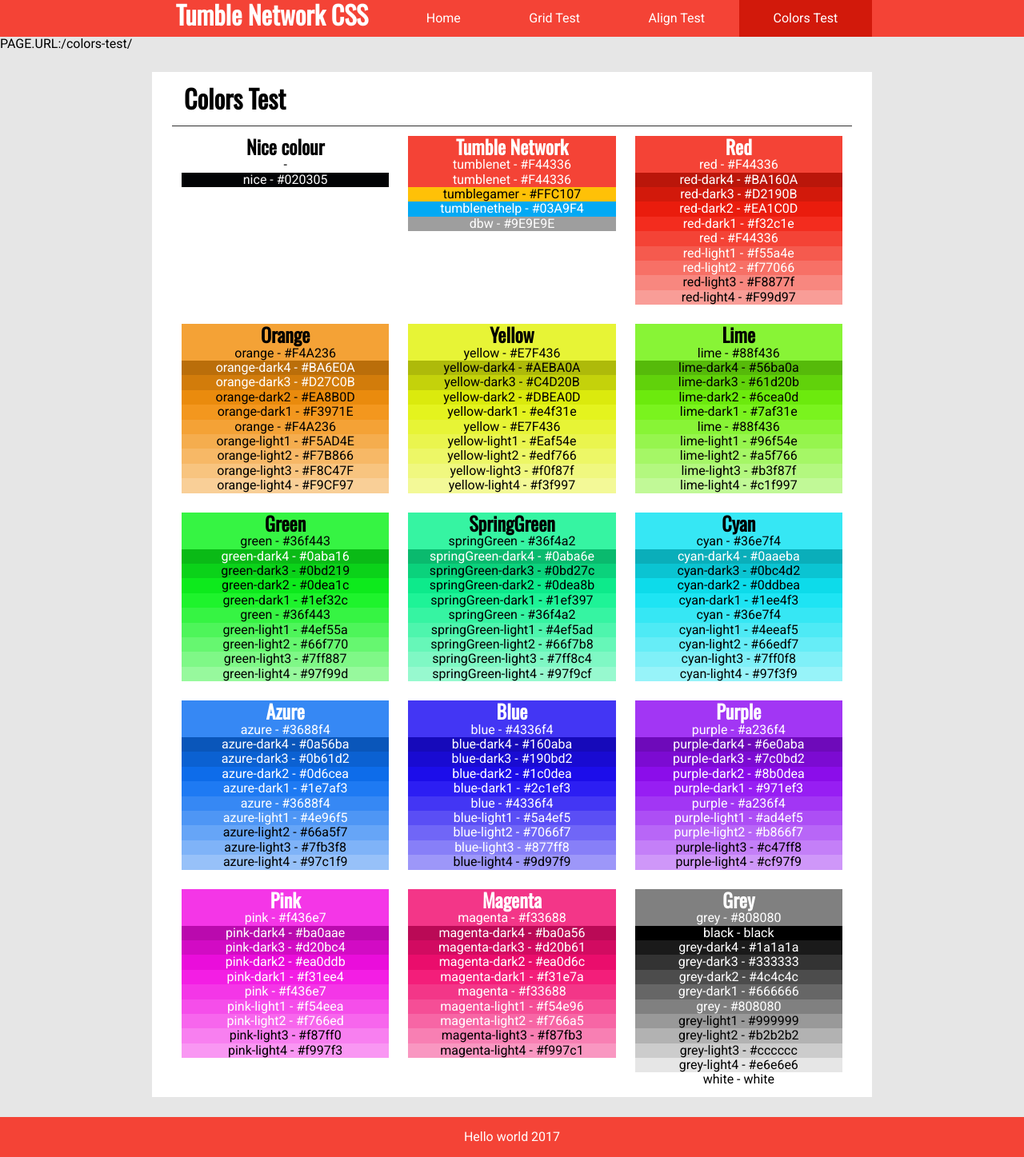
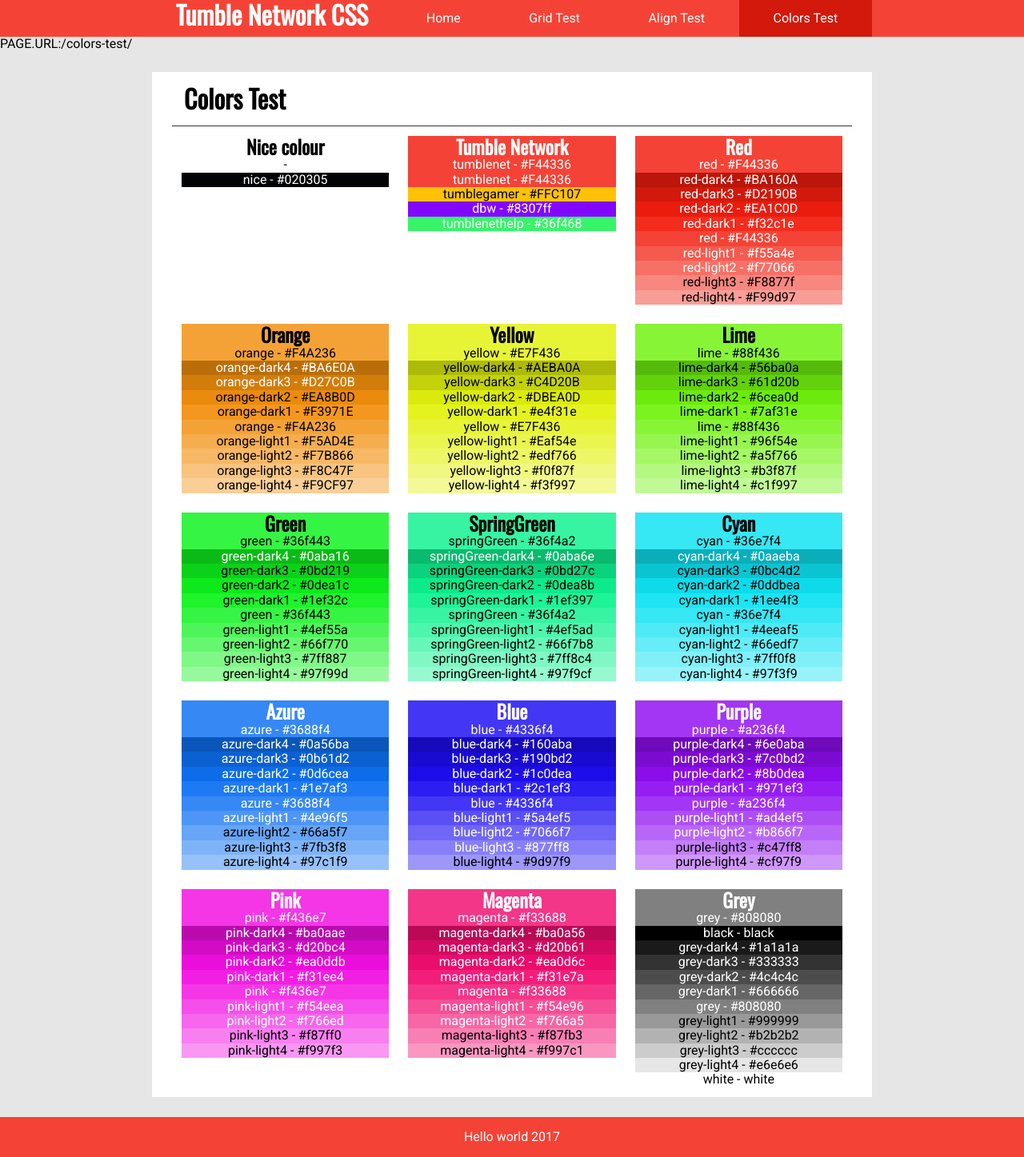
Before and after one commit to tumblenet/tumblenet-css, a Jekyll site: the page built from colors-test.html, in a window 1280 px wide. Shown: the whole page at 80% size. Built offline with Jekyll 4.4.1, drawn with Linux system fonts in a browser that asks for light colours.

Commit message:
Update css.yml

```diff
--- a/_data/css.yml
+++ b/_data/css.yml
@@ -19,11 +19,11 @@ colors:
     dark: true
   - name: tumblegamer
     value: "#FFC107"
+  - name: dbw
+    value: "#8307ff"
+    dark: true
   - name: tumblenethelp
-    value: "#03A9F4"
-    dark: true
-  - name: dbw
-    value: "#9E9E9E"
+    value: "#36f468"
     dark: true
 - name: Red
   main: 4
```
